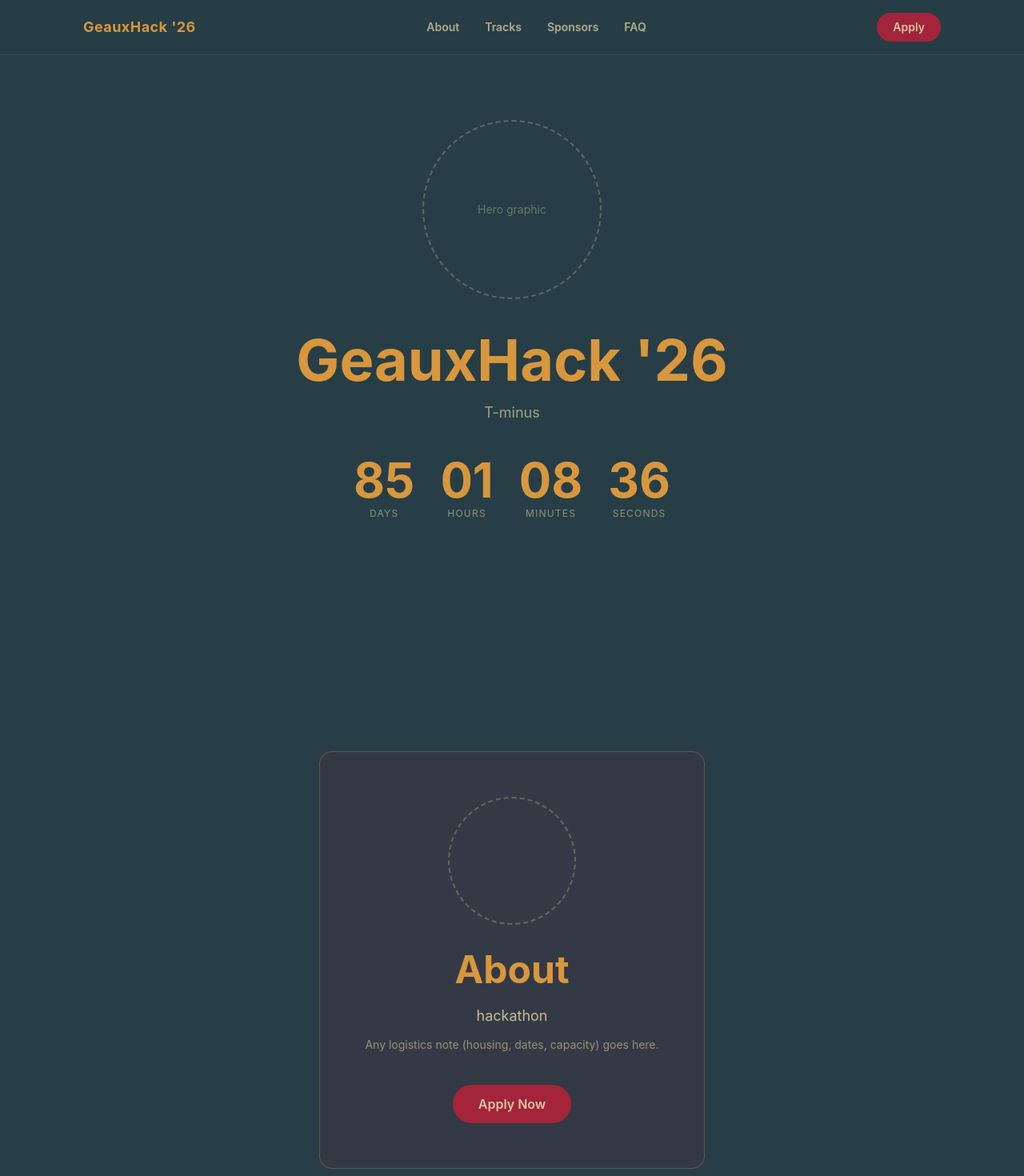
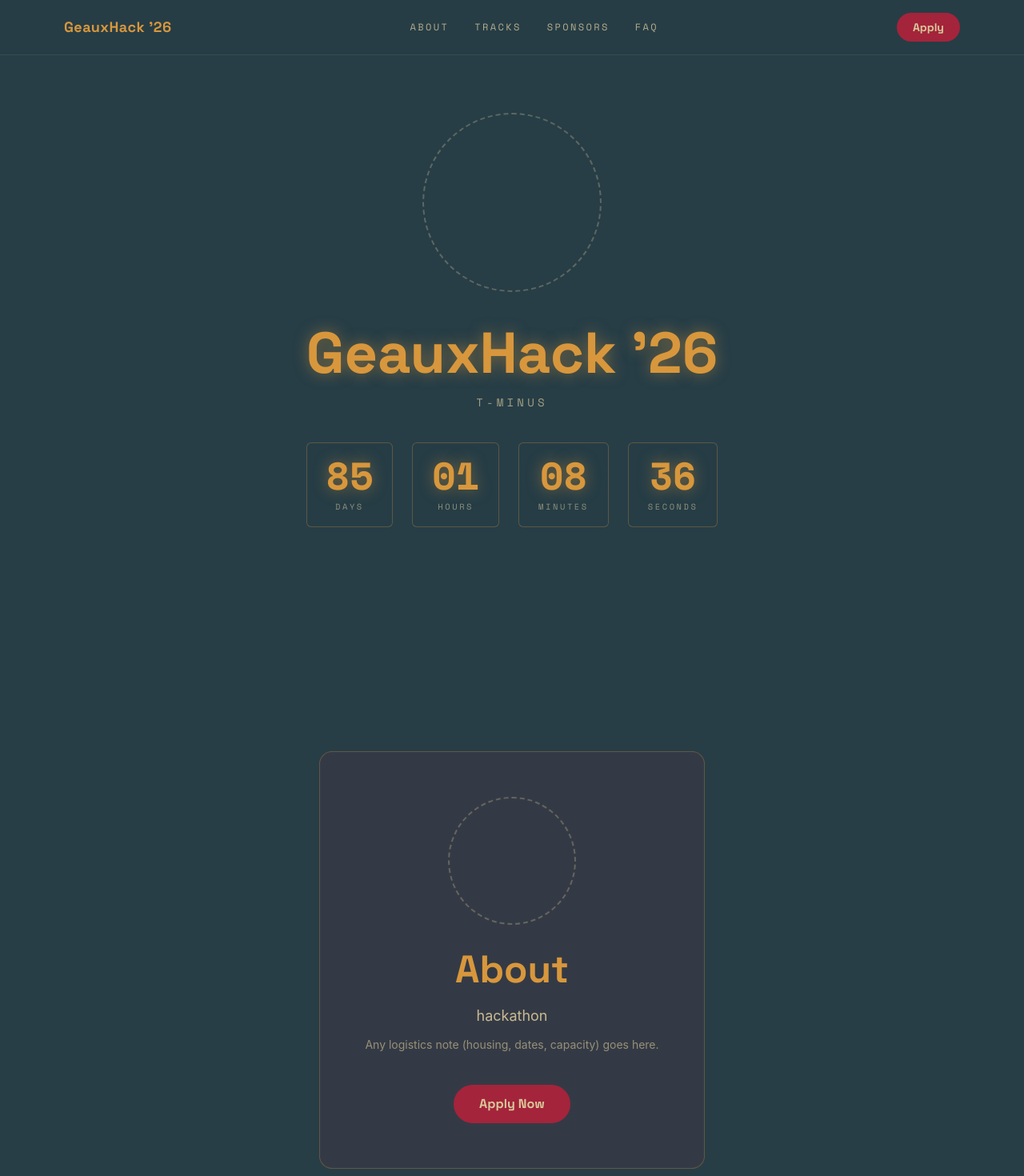
Before and after one commit to Google-Developers-Student-Club-LSU/GeauxHack, a SvelteKit app: page / in a window 1280 px wide. Shown: the top 1470 px of the page at 80% size. Built offline with nearby package versions, Linux system fonts and the light colour scheme.

Commit message:
feat: backend tested - sheets api, more styling

```diff
--- a/src/lib/components/Header.svelte
+++ b/src/lib/components/Header.svelte
@@ -27,9 +27,9 @@
 </script>
 
 <header class="fixed inset-x-0 top-0 z-50 border-b border-sand/10 bg-slate/70 backdrop-blur-md">
-  <div class="mx-auto flex max-w-6xl items-center justify-between px-6 py-4 md:px-10">
-    <a href="#home" onclick={(e) => goTo(e, '#home')} class="text-lg font-bold tracking-wide text-amber">
-        GeauxHack '26
+  <div class="flex w-full items-center justify-between px-6 py-4 md:px-12 lg:px-20">
+    <a href="#home" onclick={(e) => goTo(e, '#home')} class="font-display text-lg font-bold tracking-wide text-amber">
+      GeauxHack '26
     </a>
 
     <nav class="hidden items-center gap-8 md:flex">
@@ -37,7 +37,7 @@
         <a
           href={link.href}
           onclick={(e) => goTo(e, link.href)}
-          class="text-sm font-semibold text-sand/80 transition hover:text-amber"
+          class="font-mono-retro text-xs uppercase tracking-[0.2em] text-sand/80 transition hover:text-amber"
         >
           {link.label}
         </a>
@@ -48,7 +48,7 @@
       <a
         href="#apply"
         onclick={(e) => goTo(e, '#apply')}
-        class="hidden rounded-full bg-crimson px-5 py-2 text-sm font-semibold text-sand transition hover:bg-rust sm:inline-block"
+        class="font-display hidden rounded-full bg-crimson px-5 py-2 text-sm font-semibold text-sand transition hover:bg-rust sm:inline-block"
       >
         Apply
       </a>
@@ -81,7 +81,7 @@
         <a
           href={link.href}
           onclick={(e) => goTo(e, link.href)}
-          class="rounded-md px-3 py-3 text-sm font-semibold text-sand/90 transition hover:bg-sand/10 hover:text-amber"
+          class="font-mono-retro rounded-md px-3 py-3 text-xs uppercase tracking-[0.2em] text-sand/90 transition hover:bg-sand/10 hover:text-amber"
         >
           {link.label}
         </a>
@@ -89,7 +89,7 @@
       <a
         href="#apply"
         onclick={(e) => goTo(e, '#apply')}
-        class="mt-2 rounded-full bg-crimson px-5 py-3 text-center text-sm font-semibold text-sand"
+        class="font-display mt-2 rounded-full bg-crimson px-5 py-3 text-center text-sm font-semibold text-sand"
       >
         Apply
       </a>
--- a/src/routes/+page.svelte
+++ b/src/routes/+page.svelte
@@ -99,18 +99,16 @@
     class="flex h-dvh w-full flex-col items-center justify-center overflow-y-auto px-6 text-center md:px-10"
   >
     <div use:reveal class="mx-auto max-w-3xl">
-      <div class="mx-auto mb-10 flex h-56 w-56 items-center justify-center rounded-full border-2 border-dashed border-sand/30 text-sm text-sand/40">
-        Hero graphic
-      </div>
+      <div class="mx-auto mb-10 flex h-56 w-56 items-center justify-center rounded-full border-2 border-dashed border-sand/30 text-sm text-sand/40"></div>
 
-      <h1 class="text-5xl font-bold text-amber md:text-7xl">GeauxHack '26</h1>
-      <p class="mt-4 text-sand/70 md:text-lg">T-minus</p>
+      <h1 class="glow-amber font-display text-5xl font-bold text-amber md:text-7xl">GeauxHack '26</h1>
+      <p class="font-mono-retro mt-4 text-xs uppercase tracking-[0.3em] text-sand/70 md:text-sm">T-minus</p>
 
-      <div class="mt-10 flex items-center justify-center gap-4 sm:gap-8">
+      <div class="mt-10 flex items-center justify-center gap-3 sm:gap-6">
         {#each countdownParts as part}
-          <div class="flex flex-col items-center">
-            <span class="text-4xl font-bold text-amber sm:text-6xl">{part.value.toString().padStart(2, '0')}</span>
-            <span class="mt-1 text-xs uppercase tracking-widest text-sand/60">{part.label}</span>
+          <div class="flex flex-col items-center gap-2 rounded-md border border-amber/30 bg-slate/80 px-4 py-3 sm:px-6 sm:py-4">
+            <span class="font-mono-retro glow-amber text-3xl font-bold text-amber sm:text-5xl">{part.value.toString().padStart(2, '0')}</span>
+            <span class="font-mono-retro text-[0.65rem] uppercase tracking-[0.25em] text-sand/60">{part.label}</span>
           </div>
         {/each}
       </div>
@@ -127,7 +125,7 @@
     >
       <div class="mx-auto mb-8 h-40 w-40 rounded-full border-2 border-dashed border-sand/30"></div>
 
-      <h1 class="text-4xl font-bold text-amber md:text-5xl">About</h1>
+      <h1 class="font-display text-4xl font-bold text-amber md:text-5xl">About</h1>
       <p class="mt-5 max-w-prose text-sand/90 md:text-lg">
         hackathon
       </p>
@@ -137,7 +135,7 @@
 
       <a
         href="#apply"
-        class="mt-10 inline-block rounded-full bg-crimson px-8 py-3 font-semibold text-sand transition hover:bg-rust"
+        class="font-display mt-10 inline-block rounded-full bg-crimson px-8 py-3 font-semibold text-sand transition hover:bg-rust"
       >
         Apply Now
       </a>
@@ -149,7 +147,7 @@
     class="flex h-dvh w-full flex-col items-center justify-center overflow-y-auto px-6 md:px-10"
   >
     <div class="mx-auto max-w-6xl">
-      <h2 use:reveal class="text-center text-4xl font-bold text-amber md:text-5xl">Tracks</h2>
+      <h2 use:reveal class="text-center font-display text-4xl font-bold text-amber md:text-5xl">Tracks</h2>
 
       <div class="mt-16 flex flex-wrap justify-center gap-6">
         {#each tracks as track, i}
@@ -159,7 +157,7 @@
           >
             <div class="h-20 w-20 rounded-full border-2 border-dashed border-amber/40"></div>
             <p class="font-semibold text-sand">{track.name}</p>
-            <p class="text-sm text-sand/60">{track.category}</p>
+            <p class="font-mono-retro text-xs uppercase tracking-[0.15em] text-sand/60">{track.category}</p>
           </div>
         {/each}
       </div>
@@ -171,7 +169,7 @@
     class="flex h-dvh w-full flex-col items-center justify-center overflow-y-auto px-6 text-center md:px-10"
   >
     <div class="mx-auto max-w-6xl">
-      <h2 use:reveal class="text-4xl font-bold text-amber md:text-5xl">Sponsors</h2>
+      <h2 use:reveal class="font-display text-4xl font-bold text-amber md:text-5xl">Sponsors</h2>
       <p use:reveal={{ delay: 80 }} class="mt-6 text-sand/70">Coming soon.</p>
 
       <div class="mt-14 flex flex-wrap justify-center gap-6">
@@ -192,7 +190,7 @@
     class="flex h-dvh w-full flex-col items-center justify-center overflow-y-auto px-6 md:px-10"
   >
     <div class="mx-auto w-full max-w-5xl">
-      <h2 use:reveal class="text-center text-4xl font-bold text-amber md:text-5xl">FAQ</h2>
+      <h2 use:reveal class="text-center font-display text-4xl font-bold text-amber md:text-5xl">FAQ</h2>
 
       <div class="mt-16 space-y-4">
         {#each faqs as faq, i}
@@ -215,14 +213,14 @@
     class="flex h-dvh w-full flex-col items-center justify-center overflow-y-auto px-6 md:px-10"
   >
     <div use:reveal class="mx-auto w-full max-w-xl rounded-2xl border border-amber/30 bg-crimson/10 p-10 md:p-14">
-      <h2 class="text-center text-4xl font-bold text-amber md:text-5xl">Apply</h2>
+      <h2 class="text-center font-display text-4xl font-bold text-amber md:text-5xl">Apply</h2>
       <p class="mt-4 text-center text-sm text-sand/70">
         Once you have filled out the form, you will be taken to the GDG RSVP page to complete registration.
       </p>
 
       <form onsubmit={handleApplySubmit} class="mt-8 flex flex-col gap-5">
         <div>
-          <label for="apply-name" class="block text-sm font-semibold text-sand">Name</label>
+          <label for="apply-name" class="font-mono-retro block text-xs uppercase tracking-[0.15em] text-sand">Name</label>
           <input
             id="apply-name"
             type="text"
@@ -233,7 +231,7 @@
         </div>
 
         <div>
-          <label for="apply-email" class="block text-sm font-semibold text-sand">Email</label>
+          <label for="apply-email" class="font-mono-retro block text-xs uppercase tracking-[0.15em] text-sand">Email</label>
           <input
             id="apply-email"
             type="email"
@@ -244,7 +242,7 @@
         </div>
 
         <div>
-          <label for="apply-team" class="block text-sm font-semibold text-sand">Team Name</label>
+          <label for="apply-team" class="font-mono-retro block text-xs uppercase tracking-[0.15em] text-sand">Team Name</label>
           <input
             id="apply-team"
             type="text"
@@ -254,7 +252,7 @@
         </div>
 
         <div>
-          <label for="apply-track" class="block text-sm font-semibold text-sand">Track</label>
+          <label for="apply-track" class="font-mono-retro block text-xs uppercase tracking-[0.15em] text-sand">Track</label>
           <select
             id="apply-track"
             required
@@ -269,7 +267,7 @@
         </div>
 
         <div>
-          <label for="apply-division" class="block text-sm font-semibold text-sand">Division</label>
+          <label for="apply-division" class="font-mono-retro block text-xs uppercase tracking-[0.15em] text-sand">Division</label>
           <select
             id="apply-division"
             required
@@ -284,7 +282,7 @@
         </div>
 
         <div>
-          <label for="apply-shirt-size" class="block text-sm font-semibold text-sand">Shirt Size</label>
+          <label for="apply-shirt-size" class="font-mono-retro block text-xs uppercase tracking-[0.15em] text-sand">Shirt Size</label>
           <select
             id="apply-shirt-size"
             required
@@ -302,7 +300,7 @@
         </div>
 
         <div>
-          <label for="apply-dietary" class="block text-sm font-semibold text-sand">Dietary Restrictions</label>
+          <label for="apply-dietary" class="font-mono-retro block text-xs uppercase tracking-[0.15em] text-sand">Dietary Restrictions</label>
           <input
             id="apply-dietary"
             type="text"
@@ -319,7 +317,7 @@
         <button
           type="submit"
           disabled={submitting}
-          class="mt-4 rounded-full bg-crimson px-8 py-3 font-semibold text-sand transition hover:bg-rust disabled:opacity-60"
+          class="font-display mt-4 rounded-full bg-crimson px-8 py-3 font-semibold text-sand transition hover:bg-rust disabled:opacity-60"
         >
           {submitting ? 'Submitting...' : 'Continue to RSVP'}
         </button>
--- a/src/routes/layout.css
+++ b/src/routes/layout.css
@@ -1,3 +1,4 @@
+@import url('https://fonts.googleapis.com/css2?family=Space+Grotesk:wght@500;700&family=Space+Mono:wght@400;700&display=swap');
 @import 'tailwindcss';
 @plugin '@tailwindcss/forms';
 @plugin '@tailwindcss/typography';
@@ -8,6 +9,8 @@
   --color-amber: #D8973C;
   --color-rust: #BD632F;
   --color-slate: #273E47;
+  --font-display: 'Space Grotesk', sans-serif;
+  --font-mono-retro: 'Space Mono', monospace;
 }
 
 html,
@@ -15,9 +18,23 @@ body {
   overscroll-behavior-y: none;
   -ms-overflow-style: none;
   scrollbar-width: none;
+  background-color: var(--color-slate);
+  background-image:
+    radial-gradient(1px 1px at 20px 30px, var(--color-sand) 50%, transparent 50%),
+    radial-gradient(1px 1px at 90px 120px, var(--color-sand) 50%, transparent 50%),
+    radial-gradient(1.5px 1.5px at 160px 60px, var(--color-amber) 50%, transparent 50%),
+    radial-gradient(1px 1px at 220px 140px, var(--color-sand) 50%, transparent 50%),
+    radial-gradient(1px 1px at 40px 170px, var(--color-sand) 50%, transparent 50%),
+    radial-gradient(1.5px 1.5px at 130px 190px, var(--color-amber) 50%, transparent 50%);
+  background-repeat: repeat;
+  background-size: 240px 200px;
   &::-webkit-scrollbar {
     display: none;
   }
+}
+
+.glow-amber {
+  text-shadow: 0 0 18px rgba(216, 151, 60, 0.5);
 }
 
 * {
```
Also changed, not shown: src/routes/api/apply/+server.ts (+9 -1 lines).
